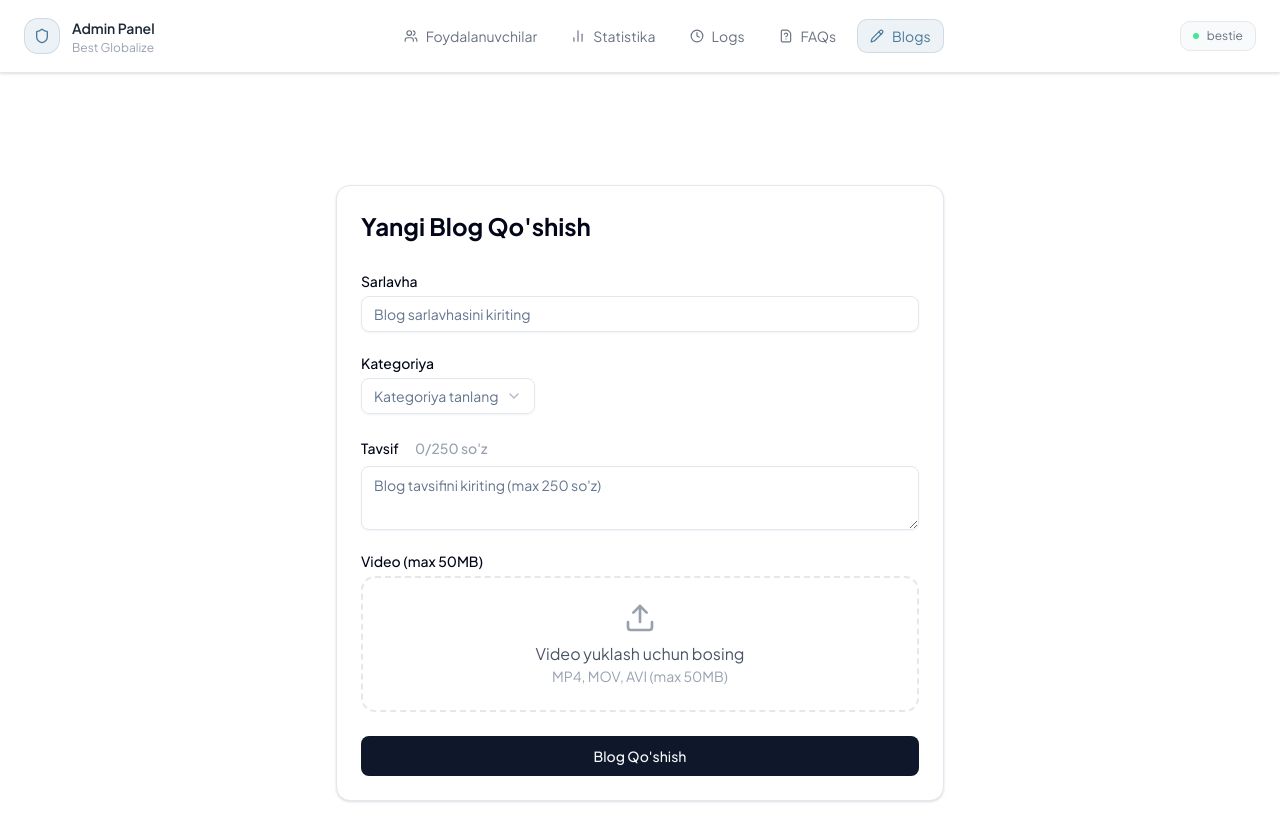
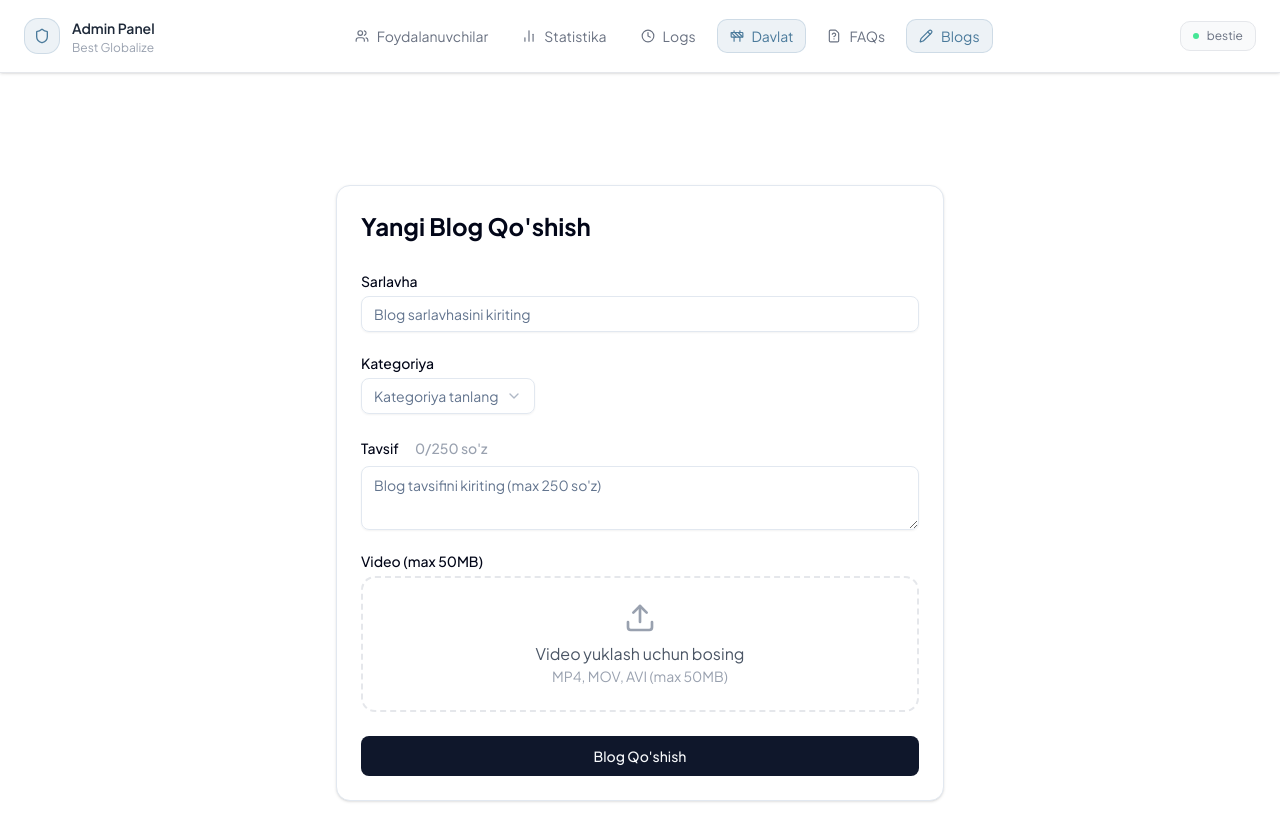
Before and after one commit to islome/migration, a Next.js app: page /admin/blogs/new in a window 1280 px wide. Built offline with nearby package versions, Linux system fonts and the light colour scheme.

Commit message:
header section upgraded link

```diff
--- a/app/admin/analytics/page.tsx
+++ b/app/admin/analytics/page.tsx
@@ -27,6 +27,7 @@ import {
   Logs,
   FileQuestion,
   PencilIcon,
+  Construction,
 } from "lucide-react";
 
 type User = {
@@ -203,6 +204,13 @@ export default function AnalyticsPage() {
             >
               <Logs className="w-3.5 h-3.5" />
               Logs
+            </Link>
+            <Link
+              href="/admin/country"
+              className="flex items-center gap-2 text-sm text-[#4a7a9b] bg-[#89aac3]/15 px-3 py-1.5 rounded-lg border border-[#89aac3]/30 transition"
+            >
+              <Construction className="w-3.5 h-3.5" />
+              Davlat
             </Link>
             <Link
               href="/admin/blogs"
--- a/app/admin/blogs/new/page.tsx
+++ b/app/admin/blogs/new/page.tsx
@@ -25,6 +25,7 @@ import {
   Clock,
   FileQuestion,
   PencilIcon,
+  Construction,
 } from "lucide-react";
 
 const WORD_LIMIT = 250;
@@ -149,6 +150,13 @@ export default function AdminBlogsPage() {
             >
               <Clock className="w-3.5 h-3.5" />
               Logs
+            </Link>
+            <Link
+              href="/admin/country"
+              className="flex items-center gap-2 text-sm text-[#4a7a9b] bg-[#89aac3]/15 px-3 py-1.5 rounded-lg border border-[#89aac3]/30 transition"
+            >
+              <Construction className="w-3.5 h-3.5" />
+              Davlat
             </Link>
             <Link
               href="/admin/faq"
--- a/app/admin/blogs/page.tsx
+++ b/app/admin/blogs/page.tsx
@@ -3,6 +3,7 @@ import Link from "next/link";
 import {
   BarChart2,
   Clock,
+  Construction,
   PaperclipIcon,
   Pencil,
   Plus,
@@ -69,6 +70,13 @@ export default async function AdminBlogs() {
             >
               <Clock className="w-3.5 h-3.5" />
               Logs
+            </Link>
+            <Link
+              href="/admin/country"
+              className="flex items-center gap-2 text-sm text-[#4a7a9b] bg-[#89aac3]/15 px-3 py-1.5 rounded-lg border border-[#89aac3]/30 transition"
+            >
+              <Construction className="w-3.5 h-3.5" />
+              Davlat
             </Link>
             <Link
               href="/admin/blogs"
--- a/app/admin/country/create/page.tsx
+++ b/app/admin/country/create/page.tsx
@@ -10,7 +10,6 @@ import { Card, CardContent, CardHeader, CardTitle } from "@/components/ui/card";
 import { Badge } from "@/components/ui/badge";
 import { Separator } from "@/components/ui/separator";
 import { X, Plus, Upload } from "lucide-react";
-
 
 interface ProcessStep {
   step: number;
@@ -683,7 +682,11 @@ export default function CreateCountryPage() {
           />
         </CardContent>
       </Card>
-
+      {success && (
+        <div className=" text-sm text-green-600 font-medium">
+          ✓ Davlat muvaffaqiyatli saqlandi!
+        </div>
+      )}
       <div className="flex justify-end gap-3 pb-10">
         <Button variant="outline" onClick={() => setForm(emptyForm)}>
           Tozalash
--- a/app/admin/country/page.tsx
+++ b/app/admin/country/page.tsx
@@ -634,14 +634,6 @@ export default function CountriesPage() {
               }}
             >
               <div>
-                <div
-                  style={{
-                    display: "flex",
-                    alignItems: "center",
-                    gap: "10px",
-                    marginBottom: "8px",
-                  }}
-                ></div>
                 <h1
                   style={{
                     margin: 0,
--- a/app/admin/logs/page.tsx
+++ b/app/admin/logs/page.tsx
@@ -18,6 +18,7 @@ import {
   Logs,
   PencilIcon,
   FileQuestion,
+  Construction,
 } from "lucide-react";
 
 type Log = {
@@ -110,6 +111,13 @@ export default function LogsPage() {
             >
               <Logs className="w-3.5 h-3.5" />
               Logs
+            </Link>
+            <Link
+              href="/admin/country"
+              className="flex items-center gap-2 text-sm text-[#4a7a9b] bg-[#89aac3]/15 px-3 py-1.5 rounded-lg border border-[#89aac3]/30 transition"
+            >
+              <Construction className="w-3.5 h-3.5" />
+              Davlat
             </Link>
              <Link
               href="/admin/faq"
```
